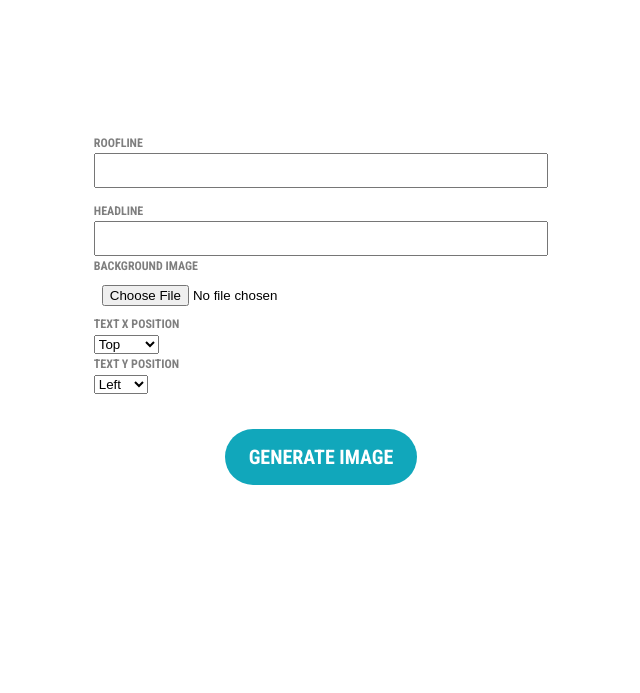
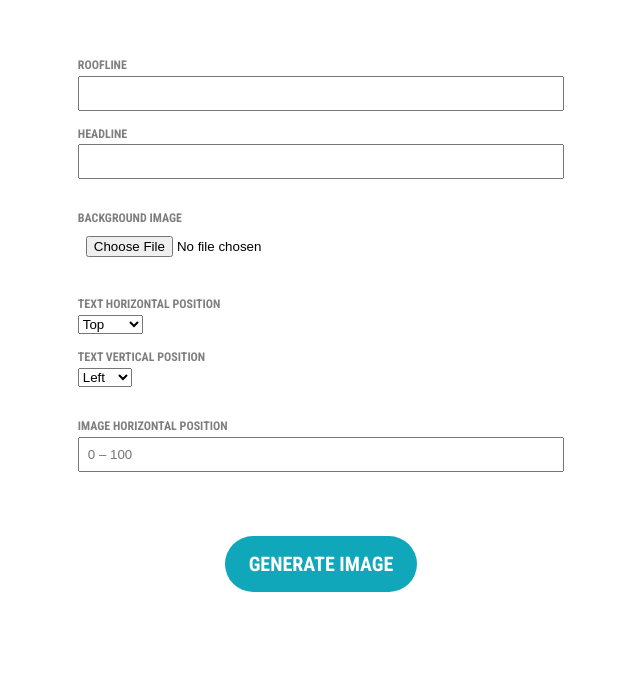
Before and after one commit to SmiddyBurbon/graphx, a plain HTML site: page news.html in a window 1280 px wide. Shown: the part 107-800 px from the top of the page, without its empty margins (319-959 px from the left). Drawn offline with Linux system fonts and the light colour scheme.

Commit message:
News images can be positioned now

```diff
--- a/css/news.css
+++ b/css/news.css
@@ -48,3 +48,9 @@
   color: #fff;
   text-transform: none;
 }
+#form.news > div > div {
+  margin: 1rem 0;
+}
+#form .formGroup {
+  margin: 2rem 0;
+}
--- a/news.html
+++ b/news.html
@@ -40,27 +40,31 @@
       };
 
       function generateForm() {
+        document.getElementById('form').className = 'news';
         document.getElementById('form').insertAdjacentHTML(
           'beforeend',
-          '<div><label for="roofline">Roofline</label><input type="text" id="roofline" name="roofline" /></div>' +
-          '<div><label for="headline">Headline</label><input type="text" id="headline" name="headline" /></div>' +
-          '<div><label for="bg_image">Background Image</label><input type="file" id="bg_image" name="bg_image" /></div>' +
-          '<div><label for="posX">Text X Position</label>' +
+          '<div class="formGroup"><div><label for="roofline">Roofline</label><input type="text" id="roofline" name="roofline" /></div>' +
+          '<div><label for="headline">Headline</label><input type="text" id="headline" name="headline" /></div></div>' +
+          '<div class="formGroup"><label for="bg_image">Background Image</label><input type="file" id="bg_image" name="bg_image" /></div>' +
+          '<div class="formGroup"><div><label for="posX">Text Horizontal Position</label>' +
           '<select id="posX">' +
           '<option value="top">Top</option>' +
           '<option value="bottom">Bottom</option>' +
           '</select>' +
           '</div>' +
-          '<div><label for="posY">Text Y Position</label>' +
+          '<label for="posY">Text Vertical Position</label>' +
           '<select id="posY">' +
           '<option value="left">Left</option>' +
           '<option value="right">Right</option>' +
-          '</select>' +
+          '</select></div>' +
+          '<div class="formGroup"><label for="imageLeft">Image Horizontal Position</label>' +
+          '<input id="imgX" type="number" min="0" max="100" placeholder="0 – 100" />' +
           '</div>'
         );
       }
 
       document.getElementById('btnSubmit').addEventListener('click', readURL, true);
+
       function readURL(){
         var file = document.getElementById('bg_image').files[0];
         var reader = new FileReader();
@@ -90,6 +94,7 @@
 
         document.getElementById('canvas').style.display = "block";
         document.getElementById('canvas').style.backgroundSize = "cover";
+        document.getElementById('canvas').style.backgroundPositionX = document.getElementById('imgX').value + "%";
         createObject();
 
         document.getElementById('h1').innerHTML = article.roofline;
```
